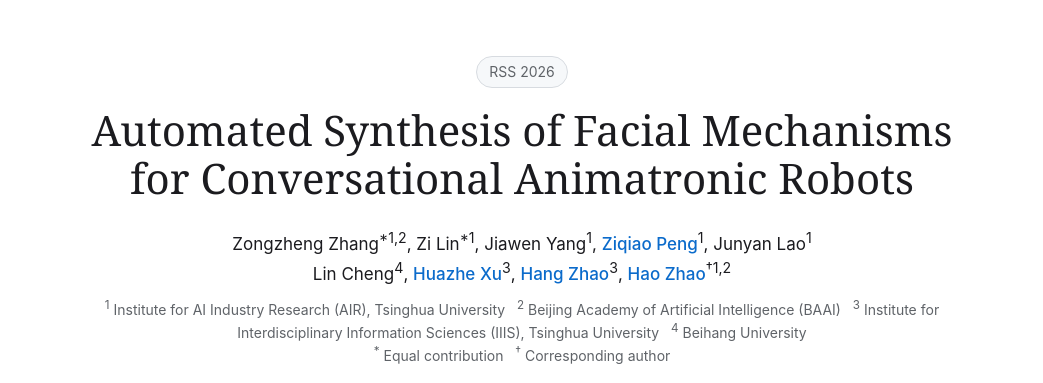
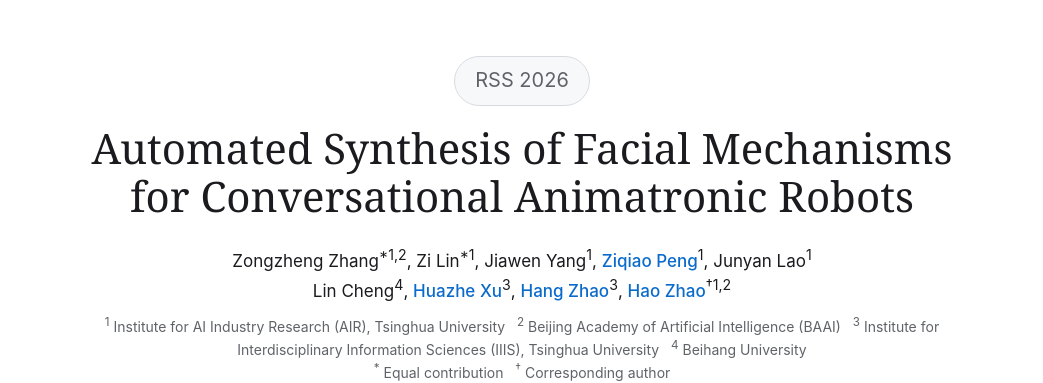
Before and after one commit to ZZongzheng0918/automated-facial-mechanisms-synthesis, a plain HTML site: page index.html in a window 1280 px wide. Shown: the top 383 px of the page, without its empty margins (118-1161 px from the left). Drawn offline with Linux system fonts and the light colour scheme.

Commit message:
Update index.html

```diff
--- a/index.html
+++ b/index.html
@@ -332,7 +332,7 @@
 <body>
   <header>
     <div class="page">
-      <div class="venue">RSS 2026</div>
+      <div class="venue" style="font-size: 20px; padding: 8px 20px;">RSS 2026</div>
       <h1>Automated Synthesis of Facial Mechanisms for Conversational Animatronic Robots</h1>
       <p class="authors">
         Zongzheng Zhang<sup>*1,2</sup>, Zi Lin<sup>*1</sup>, Jiawen Yang<sup>1</sup>,
```
